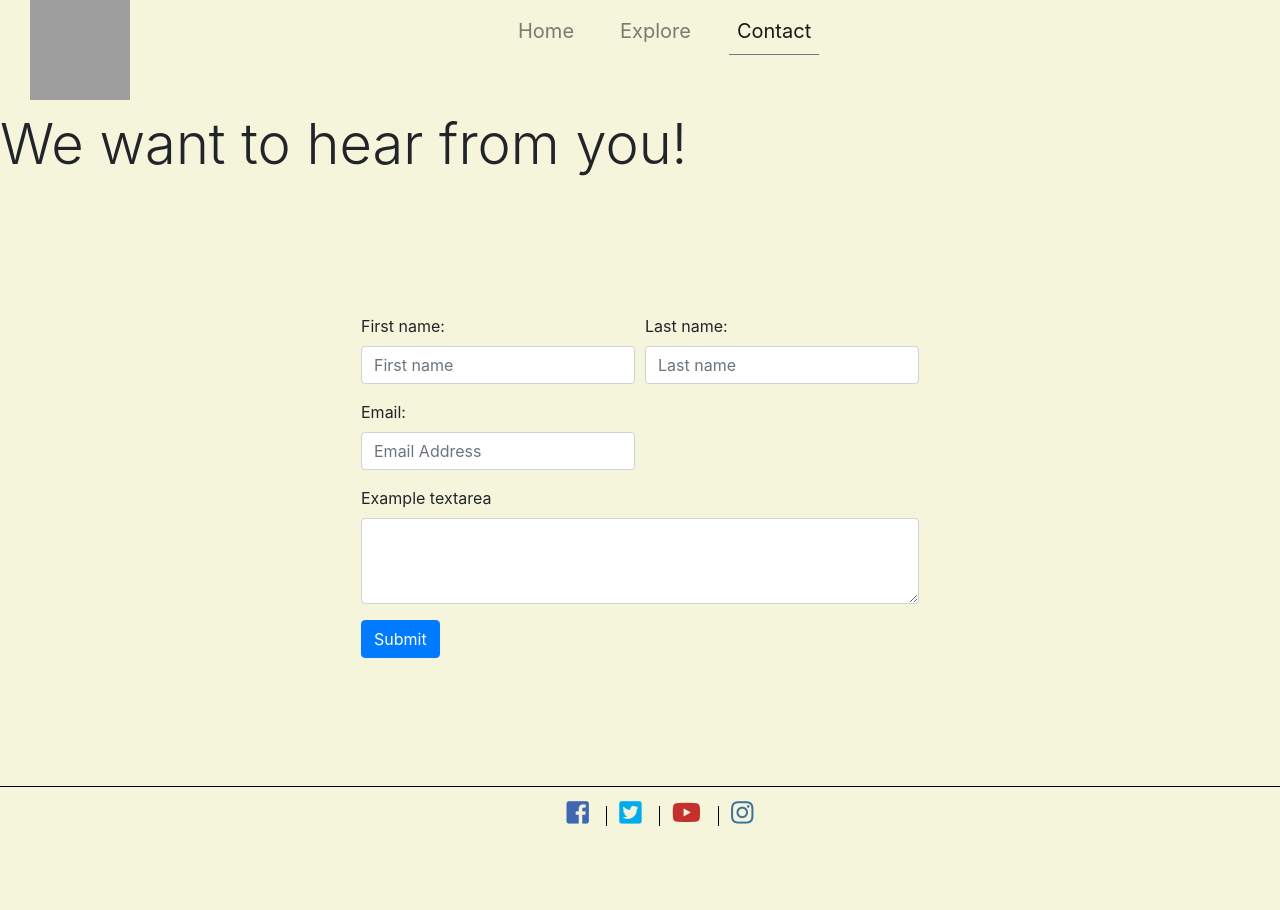
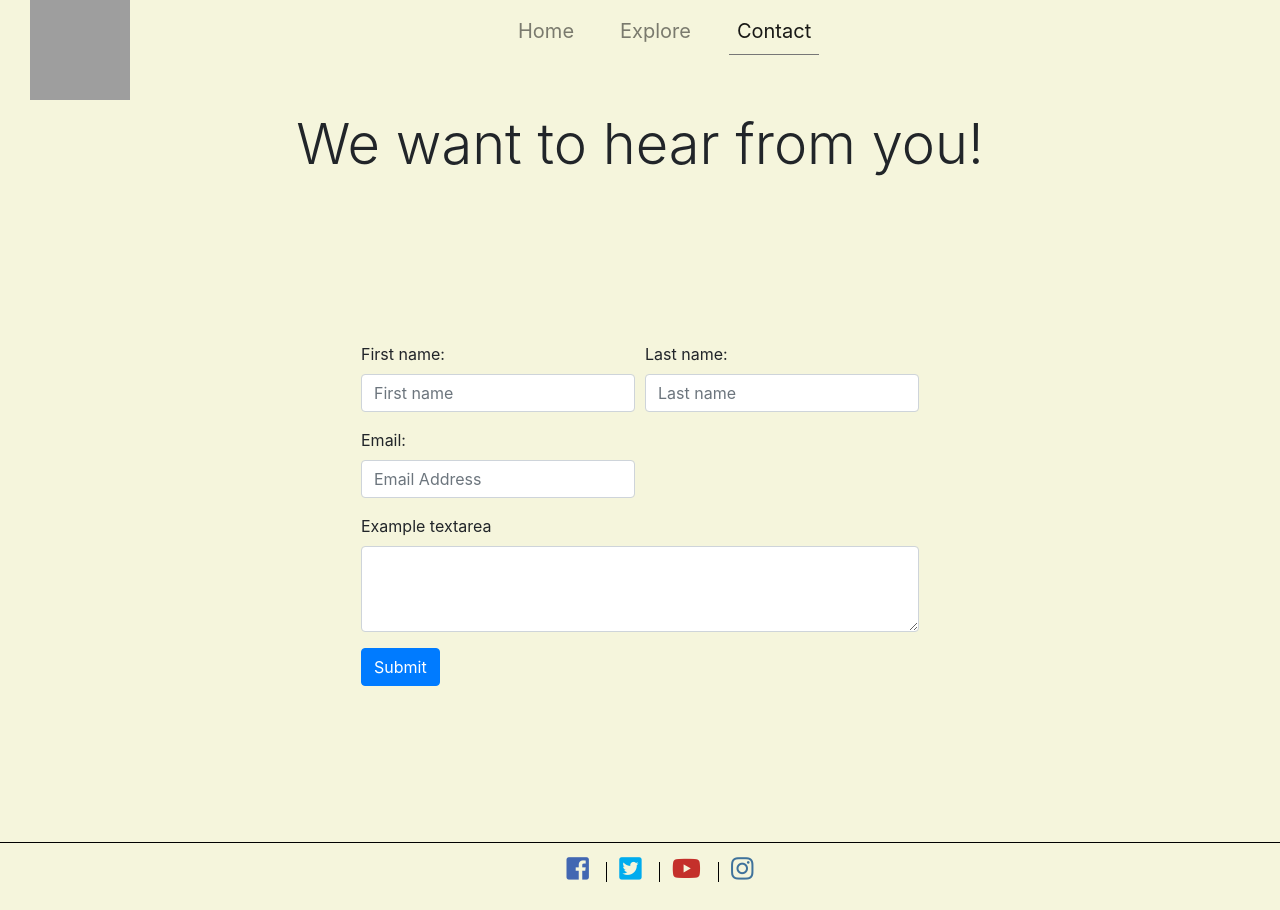
Before and after one commit to Windmost8/MS1-Linkin-Park-FanSite-Mostapha-Elansary, a plain HTML site: page contact.html in a window 1280 px wide. Before the commit the page ends 854 px from the top, so only its background shows below. Drawn offline with nearby package versions, Linux system fonts and the light colour scheme; grey boxes are pictures that could not be loaded.

Commit message:
css additions

```diff
--- a/assets/css/style.css
+++ b/assets/css/style.css
@@ -57,7 +57,7 @@ a {
     letter-spacing: 4px;
 }
 
-h6 {
+h6, h1 {
     text-align:center;
 }
 
@@ -80,3 +80,21 @@ h6 {
 .nav1 {
     margin-left: 30px;
 }
+
+@media only screen and (min-width: 768px)  {
+    #contact-form {
+        height:77vh;
+    }
+    .blockquote-footer {
+        display:none;
+    }
+}
+
+@media only screen and (min-width: 992px)  {
+    #contact-form {
+        height:82vh;
+    }
+    .blockquote-footer {
+        display:none;
+    }
+}
```
Also changed, not shown: 1 other file.
